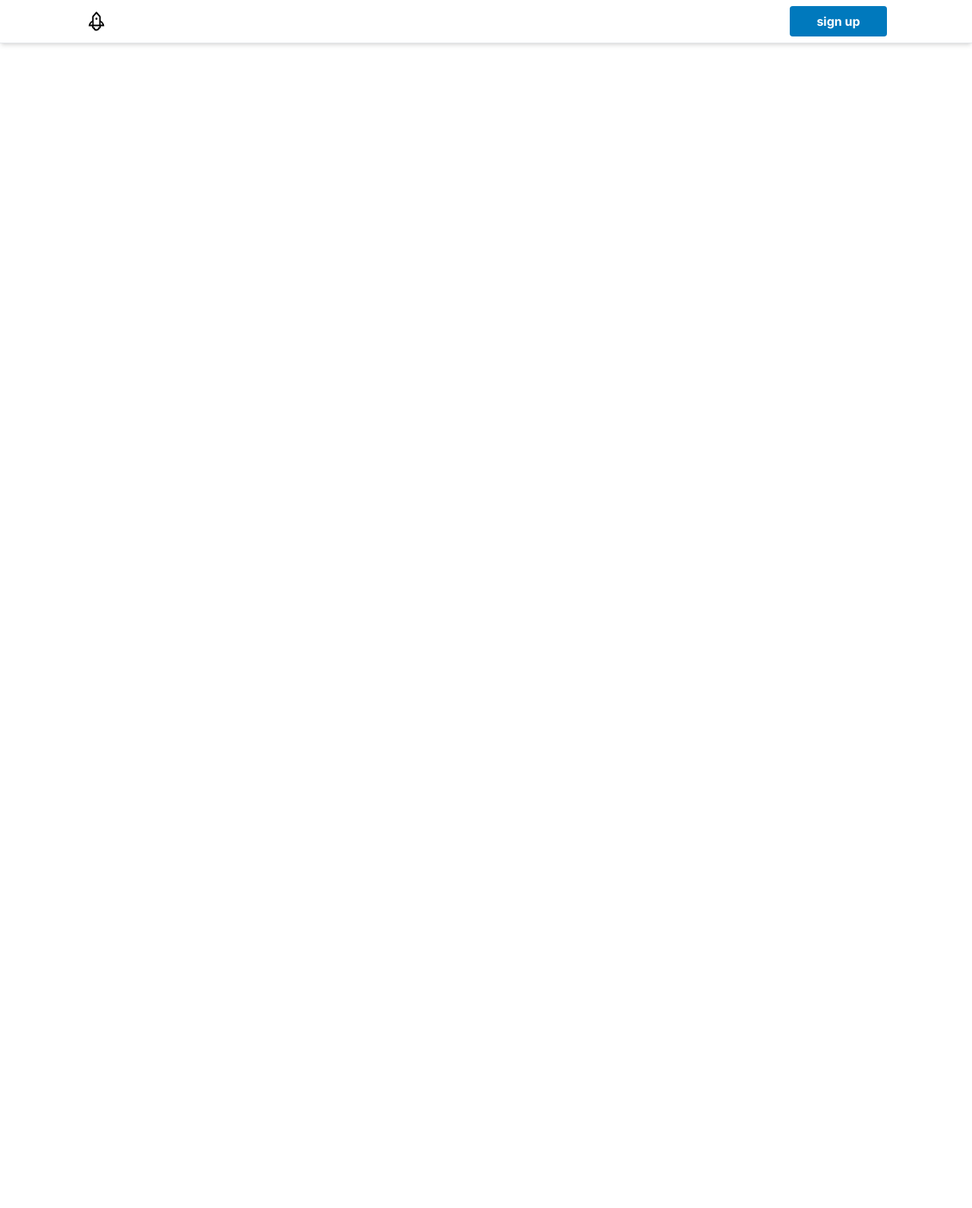
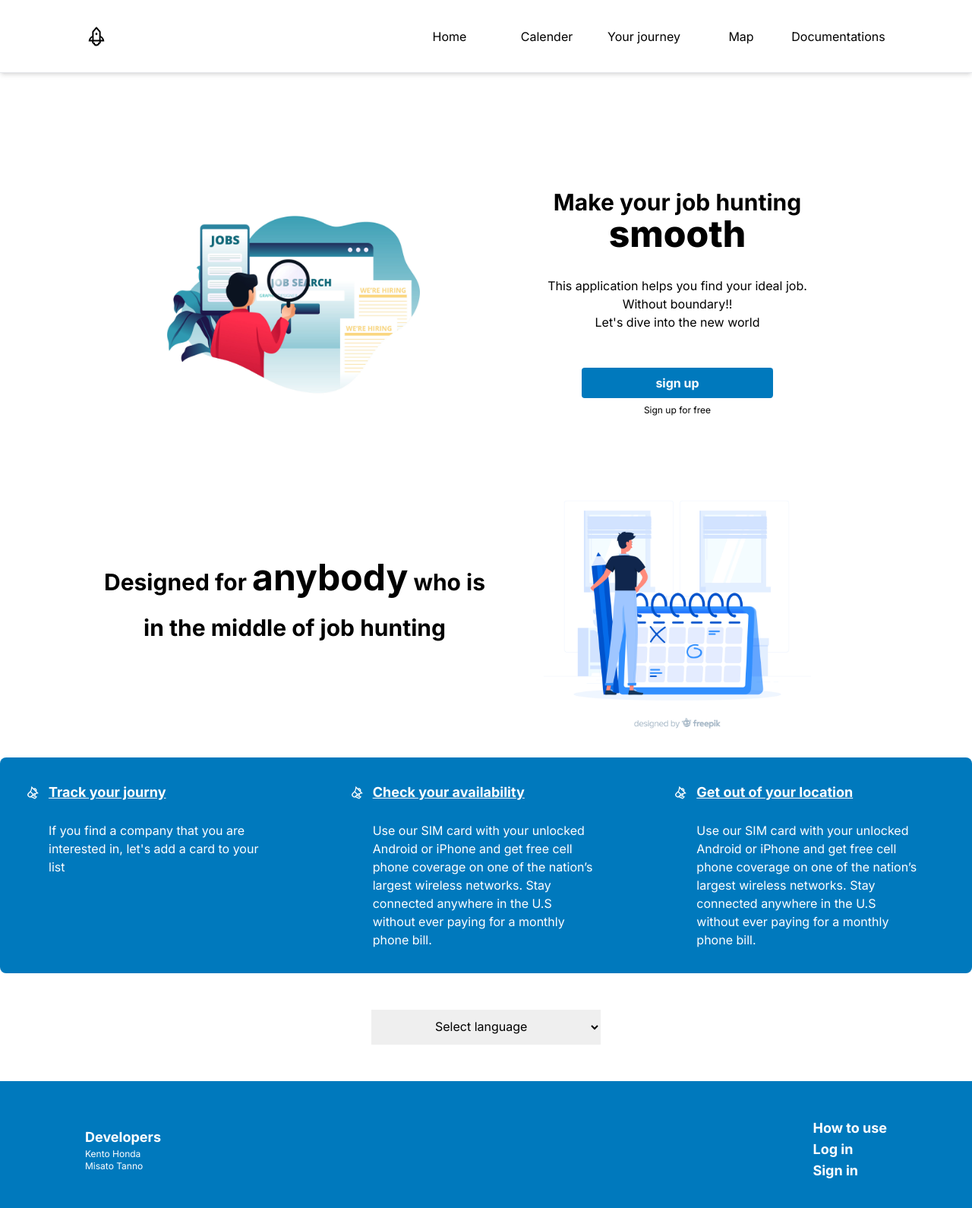
Before and after one commit to keento0809/jobseed, a React (Create React App) app in the folder client/: page / in a window 1280 px wide. Shown: the top 1590 px of the page at 76% size. Before the commit the page ends 800 px from the top, so only its background shows below. Built offline with nearby package versions, Linux system fonts and the light colour scheme.

Commit message:
Created hero page

```diff
--- a/client/src/App.tsx
+++ b/client/src/App.tsx
@@ -1,20 +1,26 @@
 import React, {useEffect, useState} from 'react';
-import Header from "./components/models/Header";
+import Header from "./components/non_user/header/Header";
+import {BrowserRouter, Route, Routes} from "react-router-dom";
 import Signup from "./components/non_user/main/Signup"
 import Login from "./components/non_user/main/Login";
 import Hero from "./components/non_user/main/Hero";
 import Footer from "./components/non_user/footer/Footer";
 
 function App() {
-    const [loggedIn, setLoggedIn] = useState(false);
+    const [loggedIn, setLoggedIn] = useState(true);
 
     return (
         <div className="App font-Inter">
-            <Header />
-            {/*<Signup/>*/}
-            {/*< Login />*/}
-            {/*< Hero />*/}
-            {/*< Footer />*/}
+            <BrowserRouter>
+                <Header/>
+                <Routes>
+                    <Route path="/" element={<Hero/>}/>
+                    <Route path="/signup" element={<Signup/>}/>
+                    <Route path="/login" element={<Login/>}/>
+                </Routes>
+                < Footer/>
+            </BrowserRouter>
+
         </div>
     );
 }
--- a/client/src/components/models/Header.tsx
+++ /dev/null
@@ -1,35 +0,0 @@
-import React, {FC, useState} from 'react';
-import Button_sm from "./Button_sm";
-import { AiOutlineRocket } from "react-icons/ai"
-import {FaBars} from "react-icons/all";
-
-const Header : FC = () => {
-
-    const [login, setLogin] = useState(false)
-
-    const signup = () => {
-        console.log("sign in")
-    }
-
-    return (
-        <header className="flex justify-between items-center py-2 border-b shadow-md wrapper">
-            < AiOutlineRocket size="30"/>
-            { login ?
-                <div className="space-y-1 md:invisible">
-                    <span className="block w-4 h-0.5 bg-gray-600"></span>
-                    <span className="block w-4 h-0.5 bg-gray-600"></span>
-                    <span className="block w-4 h-0.5 bg-gray-600"></span>
-                </div> :
-                <Button_sm
-                    title={"sign up"}
-                    color={"text-white"}
-                    bg_color={"bg-content-blue"}
-                    width={"w-32"}
-                    onClick={signup}
-                />
-            }
-        </header>
-    );
-};
-
-export default Header;
--- a/client/src/components/non_user/footer/Footer.tsx
+++ b/client/src/components/non_user/footer/Footer.tsx
@@ -1,21 +1,30 @@
 import React from 'react';
+import {Link} from "react-router-dom";
 
 const Footer = () => {
     return (
-        <footer className="bg-content-blue text-white px-8 py-8 md:px-24">
-            <div className="">
-                <div>
-                    <h2>Developer</h2>
+        <footer className="wrapper bg-content-blue text-white py-12">
+            <div className="flex justify-between items-center">
+                <div className="">
+                    <h2 className="text-lg font-bold ">Developers</h2>
+                    <a href="#" className="block text-xs">Kento Honda</a>
+                    <a href="#" className="block text-xs">Misato Tanno</a>
                 </div>
                 <div>
-                    <h2>How to use</h2>
+                    <h2 className="text-lg font-bold">How to use</h2>
+                    < Link to={"/login"}><h2 className="text-lg font-bold">Log in</h2></Link>
+                    < Link to={"/signup"}> <h2 className="text-lg font-bold">Sign in</h2></Link>
                 </div>
-                <div>
-                    <h2>Let's discuss with us</h2>
-                </div>
-                <div>
-                    <h2>Visit our websites</h2>
-                </div>
+
+                {/*<div>*/}
+                {/*    <h2>How to use</h2>*/}
+                {/*</div>*/}
+                {/*<div>*/}
+                {/*    <h2>Let's discuss with us</h2>*/}
+                {/*</div>*/}
+                {/*<div>*/}
+                {/*    <h2>Visit our websites</h2>*/}
+                {/*</div>*/}
 
             </div>
         </footer>
--- /dev/null
+++ b/client/src/components/non_user/header/Header.tsx
@@ -0,0 +1,51 @@
+import React, {FC, useState} from 'react';
+import Button_sm from "../../models/Button_sm";
+import {AiOutlineRocket} from "react-icons/ai"
+import {FaBars} from "react-icons/all";
+import {Link} from 'react-router-dom';
+
+const Header: FC = () => {
+
+    const [login, setLogin] = useState(true)
+
+    const signup = () => {
+        console.log("sign in")
+    }
+
+    return (
+        <header className="h-24 border-b shadow-md wrapper flex justify-between items-center">
+            <Link to={"/"} className="block">< AiOutlineRocket size="30"/></Link>
+            {login ?
+                <section className="flex h-full">
+                    <div className="space-y-1 md:hidden">
+                        <span className="block w-4 h-0.5 bg-gray-600"></span>
+                        <span className="block w-4 h-0.5 bg-gray-600"></span>
+                        <span className="block w-4 h-0.5 bg-gray-600"></span>
+                    </div>
+                    {/*flex justify-between h-full hidden md:block*/}
+                    <nav className="hidden md:block h-full">
+                        <ul className="flex h-full">
+                            <Link to="/" className="block h-full w-32 flex justify-center items-center group relative"><li className="">Home</li><span className="absolute -bottom-1 left-0 w-0 h-2 bg-content-blue transition-all group-hover:w-full"></span></Link>
+                            <Link to="/" className="block h-full w-32 flex justify-center items-center group relative"><li className="">Calender</li><span className="absolute -bottom-1 left-0 w-0 h-2 bg-content-blue transition-all group-hover:w-full"></span></Link>
+                            <Link to="/" className="block h-full w-32 flex justify-center items-center group relative"><li className="">Your journey</li><span className="absolute -bottom-1 left-0 w-0 h-2 bg-content-blue transition-all group-hover:w-full"></span></Link>
+                            <Link to="/" className="block h-full w-32 flex justify-center items-center group relative"><li className="">Map</li><span className="absolute -bottom-1 left-0 w-0 h-2 bg-content-blue transition-all group-hover:w-full"></span></Link>
+                            <Link to="/" className="block h-full w-32 flex justify-center items-center group relative"><li className="">Documentations</li><span className="absolute -bottom-1 left-0 w-0 h-2 bg-content-blue transition-all group-hover:w-full"></span></Link>
+                        </ul>
+                    </nav>
+
+
+                </section>
+                :
+                <Button_sm
+                    title={"sign up"}
+                    color={"text-white"}
+                    bg_color={"bg-content-blue"}
+                    width={"w-32"}
+                    onClick={signup}
+                />
+            }
+        </header>
+    );
+};
+
+export default Header;
--- a/client/src/components/non_user/main/Description.tsx
+++ b/client/src/components/non_user/main/Description.tsx
@@ -1,4 +1,5 @@
-import React , {FC} from 'react';
+import React, {FC} from 'react';
+import {GrAnnounce} from "react-icons/gr";
 
 type description = {
     title: string;
@@ -7,9 +8,14 @@ type description = {
 
 const Description = (props: description) => {
     return (
-        <div>
-            <h4><span>☆</span> { props.title } </h4>
-            <p> { props.detail } </p>
+        <div className="py-8 px-8 flex items-start">
+            <div>
+                <GrAnnounce className="mr-4 -rotate-45 h-full pt-2 icon-fff"/>
+            </div>
+            <div className="w-4/5">
+                <h4 className="text-lg font-bold underline"> {props.title} </h4>
+                <p className="mt-6"> {props.detail} </p>
+            </div>
         </div>
     );
 };
--- a/client/src/components/non_user/main/Hero.tsx
+++ b/client/src/components/non_user/main/Hero.tsx
@@ -1,6 +1,7 @@
 import React, {useState} from 'react';
 import Description from "./Description";
-import hero_top from "../../../images/hero_top.jpg"
+import hero_top from "../../../images/hero_top.jpg";
+import calender from "../../../images/calender.jpg"
 import Button_sm from "../../models/Button_sm";
 
 const Hero: React.FunctionComponent<{}> = () => {
@@ -9,12 +10,15 @@ const Hero: React.FunctionComponent<{}> = () => {
 
     return (
         <main className="wrapper">
-            <div className="md:flex justify-center">
-                <img src={hero_top} alt="job-search"/>
-                <div className="w-full">
-                    <h1 className="text-center text-2xl">More efficient</h1>
-                    <h1 className="text-center text-2xl">More organized</h1>
-                    <p>This is an application blah blah blah blah blah blahblah blah blahblah blah blahblah blah blah</p>
+            <div className="lg:grid lg:grid-cols-2 p-6 items-centers mt-32">
+                <img src={hero_top} alt="job-search" className="block max-w-[80%] mx-auto"/>
+                <div className="">
+                    <h3 className="text-center text-3xl font-bold">Make your job hunting</h3>
+                    <h1 className="text-center text-5xl font-extrabold">smooth</h1>
+                    <p className="text-center mt-8">This application helps you find your ideal job.</p>
+                    <p className="text-center">Without boundary!!</p>
+                    <p className="text-center">Let's dive into the new world</p>
+                    <div className="relative flex justify-center">
                     < Button_sm
                         title={"sign up"}
                         color={"text-white"}
@@ -22,27 +26,28 @@ const Hero: React.FunctionComponent<{}> = () => {
                         className={"mx-auto my-12 block"}
                         width={"w-1/2"}
                     />
-                    <h6>Sign up for free</h6>
+                    <p className="absolute top-24 text-xs">Sign up for free</p>
+                    </div>
                 </div>
             </div>
-
-            <div className="">
-                <h3></h3>
-                <img src="" alt=""/>
+            <div className="p-6 lg:grid lg:grid-cols-2 items-center">
+                <h3 className="text-center text-3xl font-bold leading-loose">Designed for <span className="text-5xl">anybody</span> who is in the middle of job hunting</h3>
+                <img src={calender} alt="job-search" className="block max-w-[70%] mx-auto"/>
+            </div>
+            <div className="rounded-lg lg:grid lg:grid-cols-3 bg-content-blue text-white lg:w-screen lg:mx-[calc(50%-50vw)] 2xl:px-40">
+                < Description title={"Track your journy"} detail={"If you find a company that you are interested in, let's add a card to your list"}/>
+                < Description title={"Check your availability"} detail={"Use our SIM card with your unlocked Android or iPhone and get free cell phone coverage on one of the nation’s largest wireless networks. Stay connected anywhere in the U.S  without ever paying for a monthly phone bill.  "}/>
+                < Description title={"Get out of your location"} detail={"Use our SIM card with your unlocked Android or iPhone and get free cell phone coverage on one of the nation’s largest wireless networks. Stay connected anywhere in the U.S  without ever paying for a monthly phone bill.  "}/>
             </div>
 
-            <div className="lg:flex">
-                < Description title={"title"} detail={"aaaaaaaaa"}/>
-                < Description title={"title"} detail={"aaaaaaaaa"}/>
-                < Description title={"title"} detail={"aaaaaaaaa"}/>
+            <div className="flex justify-center my-12 ">
+                <select className="select select-info py-3 px-20 max-w-xs border-slate-200">
+                    <option>Select language</option>
+                    <option>English</option>
+                    <option>Japanese</option>
+                    <option>Italian</option>
+                </select>
             </div>
-
-            <select className="select h-8 select-info w-full max-w-xs">
-                <option>Select language</option>
-                <option>English</option>
-                <option>Japanese</option>
-                <option>Italian</option>
-            </select>
         </main>
     );
 };
--- a/client/src/components/non_user/main/Login.tsx
+++ b/client/src/components/non_user/main/Login.tsx
@@ -18,7 +18,8 @@ const Login = () => {
 
     return (
         <section className="wrapper flex justify-center font-bold">
-            <div className="mt-12">
+            <div className="h-[78vh] flex justify-center items-center">
+                <div>
                     <h2 className="text-center">Log in</h2>
                     <form action="" method="post" className="">
                         <Text_filed
@@ -42,6 +43,7 @@ const Login = () => {
                         />
                     </form>
                 </div>
+            </div>
         </section>
     );
 };
--- a/client/src/components/non_user/main/Signup.tsx
+++ b/client/src/components/non_user/main/Signup.tsx
@@ -16,8 +16,9 @@ const Signup: FC = () => {
     }
 
     return (
-        <section className="wrapper flex justify-center font-bold">
-            <div className="mt-12">
+        <section className="wrapper flex justify-center">
+            <div className="h-[78vh] flex justify-center items-center">
+                <div>
                     <h2 className="text-center">Sign up</h2>
                     <form action="" method="post" className="">
                         <Text_filed
@@ -53,6 +54,7 @@ const Signup: FC = () => {
                         />
                     </form>
                 </div>
+            </div>
 
         </section>
     );
--- a/client/src/index.css
+++ b/client/src/index.css
@@ -9,5 +9,9 @@
 }
 
 .wrapper {
-    @apply px-4 md:px-8 xl:px-28
+    @apply px-4 md:px-8 xl:px-28 2xl:px-40
 }
+
+.icon-fff path{
+    @apply stroke-white
+}
```
Also changed, not shown: client/src/images/calender.jpg (added), 1 other file (tests, documents, lock files or other folders). Lines whose indentation alone changed are shown as unchanged.
